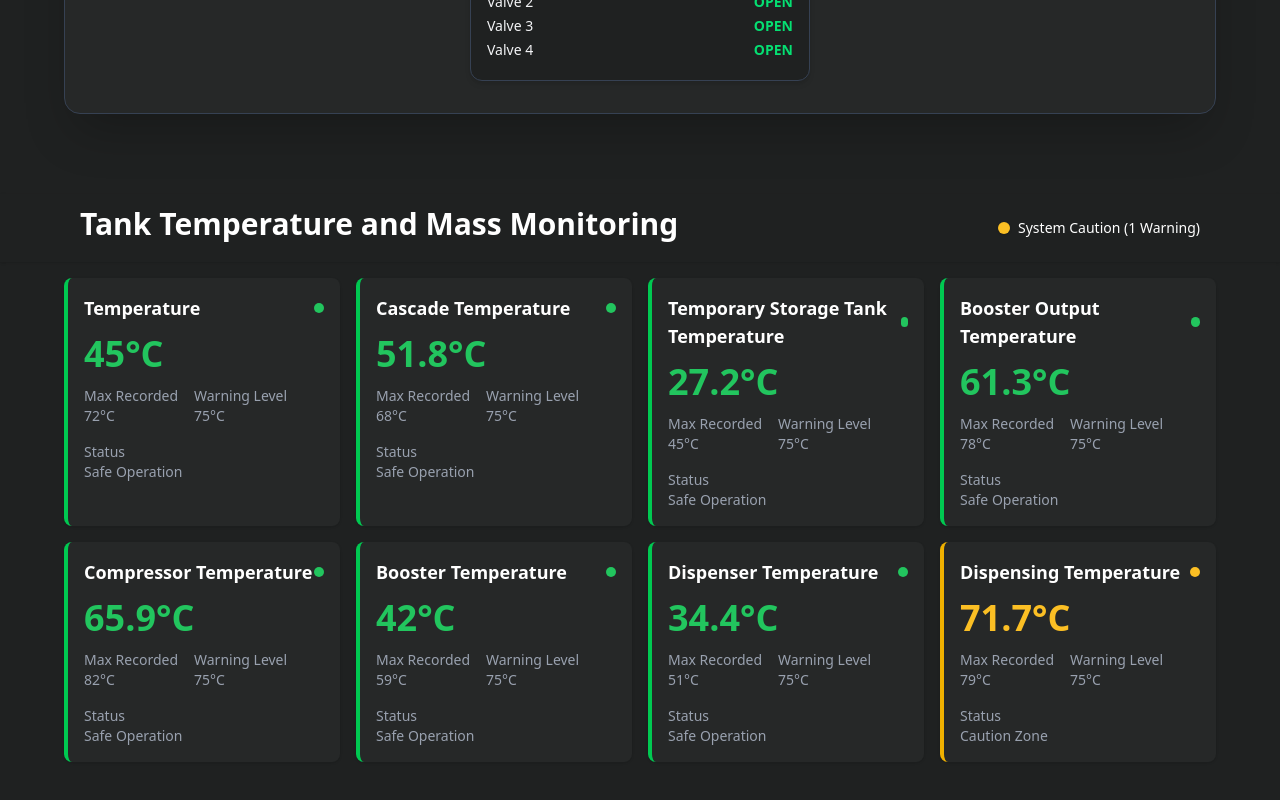
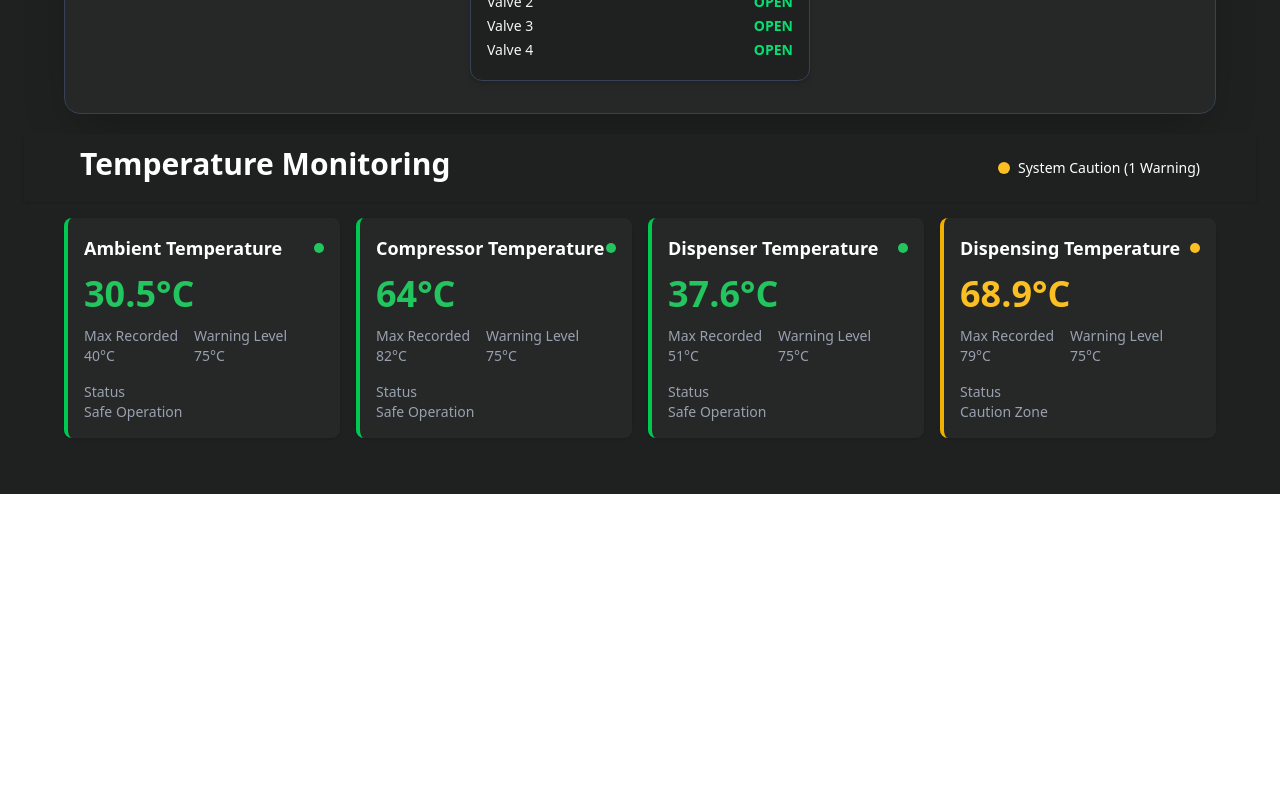
Before and after one commit to s4mzai/Hynics, a Next.js app: page /pressure-temp-monitoring in a window 1280 px wide. Shown: the part 888-1688 px from the top of the page. After the commit the page ends 1382 px from the top, so only its background shows below. Built offline with nearby package versions, Linux system fonts and the light colour scheme.

Commit message:
Add temperature component"

```diff
--- /dev/null
+++ b/components/Temp.jsx
@@ -0,0 +1,266 @@
+"use client";
+import React, { useState, useEffect } from "react";
+
+const Temp = () => {
+  const [sensorData, setSensorData] = useState({
+    temperatureSensors: [
+      {
+        id: "ambient_temp",
+        name: "Ambient Temperature",
+        description: "Surrounding environmental temperature",
+        currentValue: 32,
+        maxValue: 40,
+        warningLevel: 75,
+        unit: "°C",
+        category: "primary",
+      },
+      {
+        id: "compressor_temp",
+        name: "Compressor Temperature",
+        description: "Compression system thermal monitoring",
+        currentValue: 67,
+        maxValue: 82,
+        warningLevel: 75,
+        unit: "°C",
+        category: "primary",
+      },
+      {
+        id: "dispenser_temp",
+        name: "Dispenser Temperature",
+        description: "Dispensing equipment thermal control",
+        currentValue: 38,
+        maxValue: 51,
+        warningLevel: 75,
+        unit: "°C",
+        category: "secondary",
+      },
+      {
+        id: "dispensing_temp",
+        name: "Dispensing Temperature",
+        description: "Active fuel delivery temperature monitoring",
+        currentValue: 72,
+        maxValue: 79,
+        warningLevel: 75,
+        unit: "°C",
+        category: "secondary",
+      },
+    ],
+    colorRanges: {
+      safe: {
+        min: 0,
+        max: 65,
+        color: "#22c55e",
+        label: "Safe Operation",
+      },
+      caution: {
+        min: 66,
+        max: 74,
+        color: "#fbbf24",
+        label: "Caution Zone",
+      },
+      danger: {
+        min: 75,
+        max: 999,
+        color: "#ef4444",
+        label: "Danger Zone",
+      },
+    },
+  });
+
+  const [overallStatus, setOverallStatus] = useState({
+    status: "normal",
+    color: "#22c55e",
+    text: "System Normal",
+    dangerCount: 0,
+    cautionCount: 0,
+  });
+
+  const getTemperatureStatus = (temperature) => {
+    const ranges = sensorData.colorRanges;
+
+    if (temperature >= ranges.danger.min) {
+      return {
+        status: "danger",
+        color: ranges.danger.color,
+        label: ranges.danger.label,
+      };
+    } else if (temperature >= ranges.caution.min) {
+      return {
+        status: "caution",
+        color: ranges.caution.color,
+        label: ranges.caution.label,
+      };
+    } else {
+      return {
+        status: "safe",
+        color: ranges.safe.color,
+        label: ranges.safe.label,
+      };
+    }
+  };
+
+  const updateOverallStatus = () => {
+    let dangerCount = 0;
+    let cautionCount = 0;
+
+    sensorData.temperatureSensors.forEach((sensor) => {
+      const status = getTemperatureStatus(sensor.currentValue).status;
+      if (status === "danger") dangerCount++;
+      else if (status === "caution") cautionCount++;
+    });
+
+    if (dangerCount > 0) {
+      setOverallStatus({
+        status: "danger",
+        color: "#ef4444",
+        text: `System Alert (${dangerCount} Critical)`,
+        dangerCount,
+        cautionCount,
+      });
+    } else if (cautionCount > 0) {
+      setOverallStatus({
+        status: "caution",
+        color: "#fbbf24",
+        text: `System Caution (${cautionCount} Warning)`,
+        dangerCount,
+        cautionCount,
+      });
+    } else {
+      setOverallStatus({
+        status: "normal",
+        color: "#22c55e",
+        text: "System Normal",
+        dangerCount: 0,
+        cautionCount: 0,
+      });
+    }
+  };
+
+  const simulateTemperatureChanges = () => {
+    setSensorData((prevData) => {
+      const updatedSensors = prevData.temperatureSensors.map((sensor) => {
+        const variation = (Math.random() - 0.5) * 4; // ±2°C variation
+        let newTemp = sensor.currentValue + variation;
+
+        newTemp = Math.max(20, Math.min(85, newTemp));
+        newTemp = Math.round(newTemp * 10) / 10;
+
+        const newMaxValue =
+          newTemp > sensor.maxValue ? newTemp : sensor.maxValue;
+
+        return {
+          ...sensor,
+          currentValue: newTemp,
+          maxValue: newMaxValue,
+        };
+      });
+
+      return {
+        ...prevData,
+        temperatureSensors: updatedSensors,
+      };
+    });
+  };
+
+  useEffect(() => {
+    updateOverallStatus();
+
+    const interval = setInterval(() => {
+      simulateTemperatureChanges();
+    }, 2000);
+
+    return () => clearInterval(interval);
+  }, []);
+
+  useEffect(() => {
+    updateOverallStatus();
+  }, [sensorData]);
+
+  return (
+    <div className="flex flex-col bg-[rgba(31,_33,_33,_1)]">
+      {/* Header */}
+      <header className="bg-[rgba(31,_33,_33,_1)] shadow-sm">
+        <div className="max-w-6xl mx-auto flex items-center justify-between px-4 py-3">
+          <div className="system-info">
+            <h1 className="text-3xl font-bold mb-2 text-white">
+              Temperature Monitoring
+            </h1>
+          </div>
+          <div className="overall-status">
+            <div className="flex items-center gap-2">
+              <div
+                className="w-3 h-3 rounded-full shadow-sm transition-colors duration-300"
+                style={{ backgroundColor: overallStatus.color }}
+              ></div>
+              <span className="text-sm font-medium text-white">
+                {overallStatus.text}
+              </span>
+            </div>
+          </div>
+        </div>
+      </header>
+
+      {/* Main Content */}
+      <main className="flex-1 p-4">
+        <div className="max-w-6xl mx-auto">
+          <div className="grid grid-cols-1 sm:grid-cols-2 lg:grid-cols-3 xl:grid-cols-4 gap-4">
+            {sensorData.temperatureSensors.map((sensor) => {
+              const status = getTemperatureStatus(sensor.currentValue);
+              const borderColor = {
+                safe: "border-green-500",
+                caution: "border-yellow-500",
+                danger: "border-red-500",
+              }[status.status];
+
+              return (
+                <div
+                  key={sensor.id}
+                  className={`bg-[rgba(38,_40,_40,_1)] rounded-lg shadow-sm border-l-4 ${borderColor} p-4 transition-colors duration-300`}
+                >
+                  <div className="flex items-center justify-between mb-3">
+                    <h3 className="text-lg font-semibold text-white">
+                      {sensor.name}
+                    </h3>
+                    <div
+                      className="w-2.5 h-2.5 rounded-full"
+                      style={{ backgroundColor: status.color }}
+                    ></div>
+                  </div>
+                  <div
+                    className="text-4xl font-bold mb-3"
+                    style={{ color: status.color }}
+                  >
+                    {sensor.currentValue}
+                    {sensor.unit}
+                  </div>
+                  <div className="flex flex-wrap gap-4 text-sm text-gray-400">
+                    <div className="metric">
+                      <div className="font-medium">Max Recorded</div>
+                      <div>
+                        {sensor.maxValue}
+                        {sensor.unit}
+                      </div>
+                    </div>
+                    <div className="metric">
+                      <div className="font-medium">Warning Level</div>
+                      <div>
+                        {sensor.warningLevel}
+                        {sensor.unit}
+                      </div>
+                    </div>
+                    <div className="metric">
+                      <div className="font-medium">Status</div>
+                      <div>{status.label}</div>
+                    </div>
+                  </div>
+                </div>
+              );
+            })}
+          </div>
+        </div>
+      </main>
+    </div>
+  );
+};
+
+export default Temp;
--- a/components/pages/PressureTemperatureMonitoring.jsx
+++ b/components/pages/PressureTemperatureMonitoring.jsx
@@ -1,7 +1,7 @@
 "use client";
 
 import React, { useState, useEffect } from "react";
-import Temperature from "./Temperature";
+import Temp from "../Temp";
 
 const PressureTemperatureMonitoring = () => {
   // 🧱 Initial Cascade Tanks
@@ -76,8 +76,8 @@ const PressureTemperatureMonitoring = () => {
   }, []);
 
   return (
-    <div>
-      <div className="bg-[#1f2121]  text-gray-100 flex flex-col items-center pt-45 py-10 px-6">
+    <div className="bg-[#1f2121] text-gray-100 pt-45 px-6 flex flex-col gap-5 py-10">
+      <div className="flex flex-col items-center">
         <h1 className="text-4xl font-bold text-white mb-10 text-center tracking-wide">
           Hydrogen Dispenser Monitoring Panel
         </h1>
@@ -219,7 +219,8 @@ const PressureTemperatureMonitoring = () => {
           </div>
         </div>
       </div>
-      <Temperature/>
+      <Temp/>
+
     </div>
   );
 };
```
